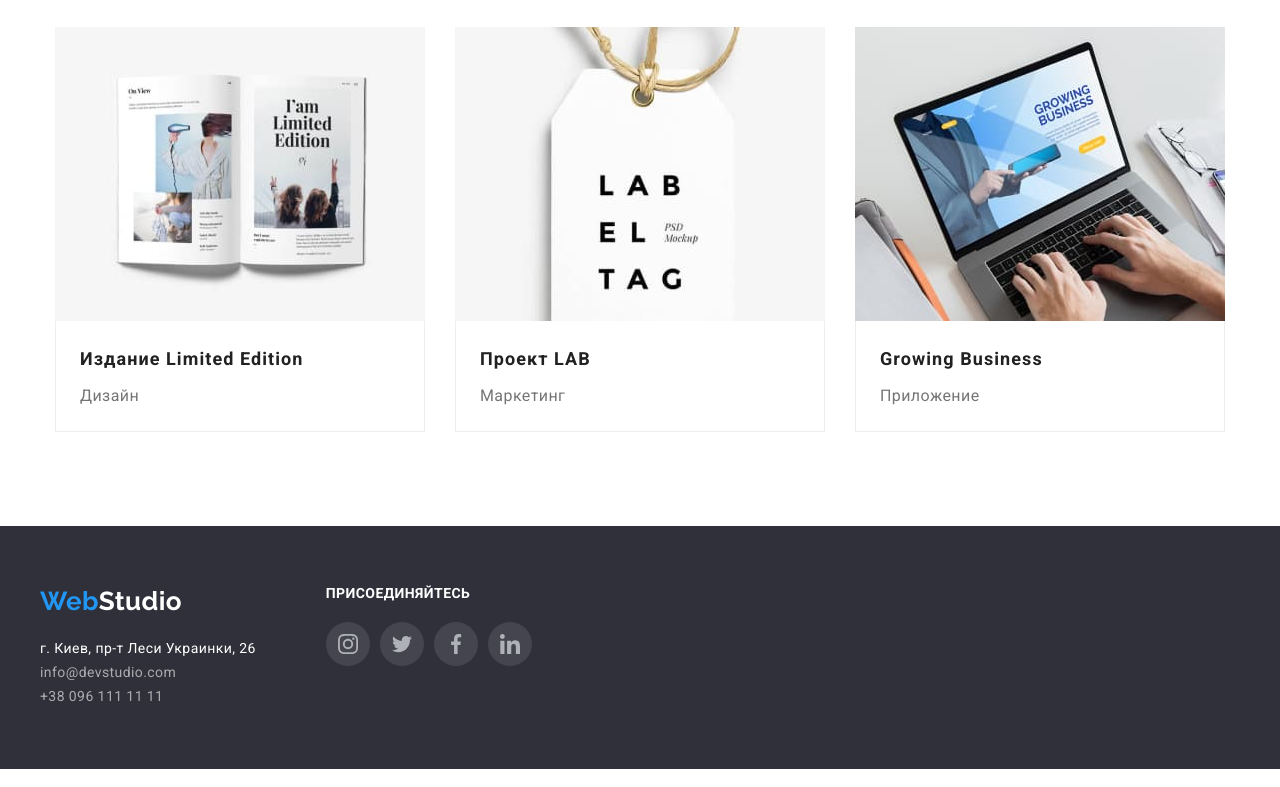
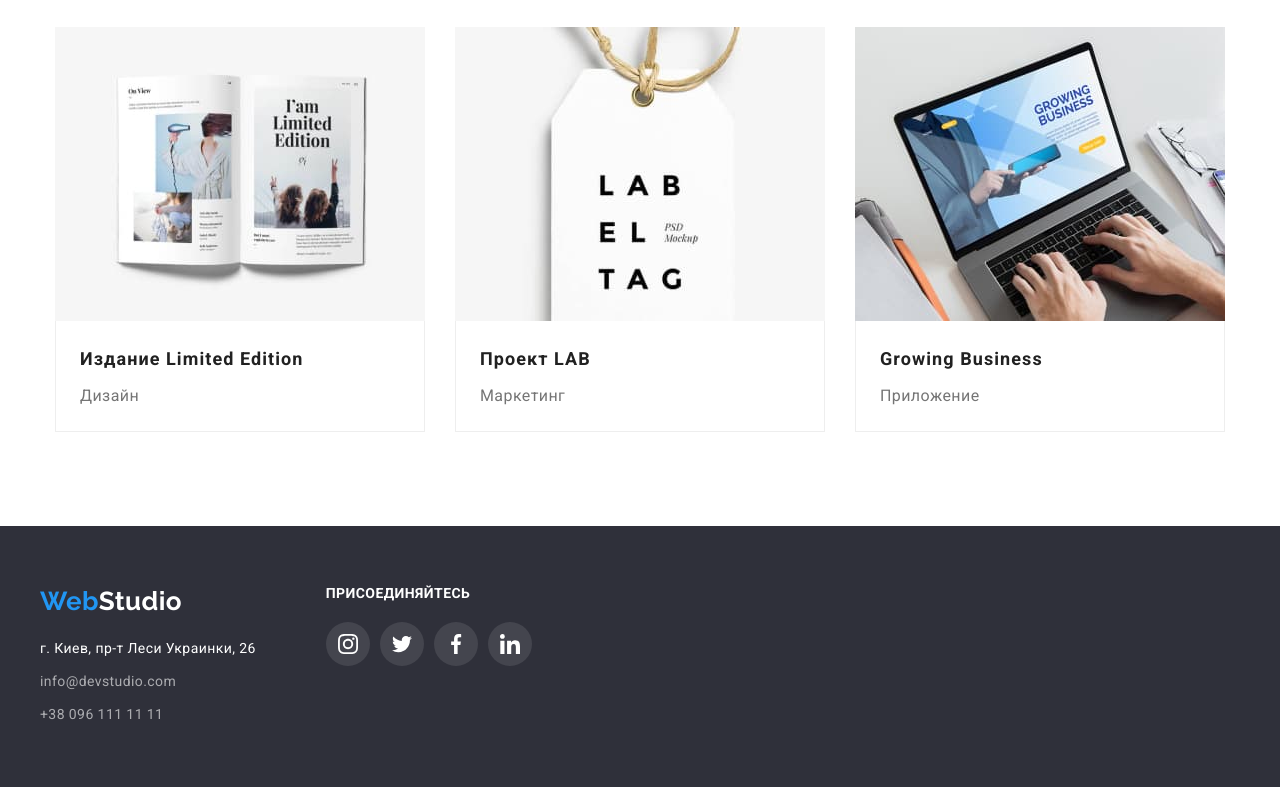
Before and after one commit to LidiyaYem/goit-markup-hw-05, a plain HTML site: page portfolio.html in a window 1280 px wide. Shown: the part 1112-1899 px from the top of the page. Drawn offline with nearby package versions, Linux system fonts and the light colour scheme.

Commit message:
previuos-transition-last

```diff
--- a/css/styles.css
+++ b/css/styles.css
@@ -77,6 +77,9 @@ ul {
 .header-nav {
     display: flex;
     align-items: center;
+}
+
+.header.border {
     border-bottom: 1px solid #ECECEC;
 }
 
@@ -107,6 +110,8 @@ ul {
     font-size: 14px;
     line-height: 1.14;
     text-decoration: none;
+
+    transition: color 250ms cubic-bezier(0.4, 0, 0.2, 1);
 }
 
 .site-nav .link{
@@ -120,6 +125,8 @@ ul {
     font-size: 14px;
     line-height: 1.14;
     text-decoration: none;
+
+    transition: color 250ms cubic-bezier(0.4, 0, 0.2, 1);
 }
 
 .site-nav .link-current:hover,
@@ -155,6 +162,8 @@ ul {
     line-height: 1.14;
     letter-spacing: 0.02em;
     color: #757575;
+
+    transition: color 250ms cubic-bezier(0.4, 0, 0.2, 1), fill 250ms cubic-bezier(0.4, 0, 0.2, 1);
 }
 
 .site-auth .link-contact:hover,
@@ -169,6 +178,8 @@ ul {
     text-decoration: none;
     line-height: 1.14;
     fill: #757575;
+
+    transition: fill 250ms cubic-bezier(0.4, 0, 0.2, 1);
 }
 
 .site-auth .icon {
@@ -263,6 +274,8 @@ ul {
     background-color: var(--accent-color);
     font-family: inherit;
     text-align: center;
+
+    transition: box-shadow 250ms cubic-bezier(0.4, 0, 0.2, 1);
 }
 
 .hero .button {
@@ -286,6 +299,8 @@ ul {
     line-height: 1.63;
     letter-spacing: 0.03em;
     cursor: pointer;
+
+    transition: box-shadow 250ms cubic-bezier(0.4, 0, 0.2, 1);
 }
 
 .button-secondary {
@@ -302,6 +317,8 @@ ul {
     line-height: 1.63;
     letter-spacing: 0.03em;
     cursor: pointer;
+
+    transition: box-shadow 250ms cubic-bezier(0.4, 0, 0.2, 1), color 250ms cubic-bezier(0.4, 0, 0.2, 1), background-color 250ms cubic-bezier(0.4, 0, 0.2, 1);
 }
 
 .button:hover,
@@ -431,10 +448,6 @@ ul {
     margin-right: 30px;
 }
 
-.team-list .item {
-    padding-bottom: 30px;
-}
-
 .position {
     margin-bottom: 16px;
 }
@@ -460,11 +473,15 @@ ul {
     height: 44px;
     border: none;
     border-radius: 50%;
+
+    transition: fill 250ms cubic-bezier(0.4, 0, 0.2, 1), background-color 250ms cubic-bezier(0.4, 0, 0.2, 1);
 }
 
 .social-links .social-contact {
     text-decoration: none;
     fill: #AFB1B8;
+
+    transition: fill 250ms cubic-bezier(0.4, 0, 0.2, 1), background-color 250ms cubic-bezier(0.4, 0, 0.2, 1);
 }
 
 .social-links .social-contact:hover,
@@ -513,11 +530,15 @@ ul {
     background-repeat: no-repeat;
     border-radius: 4px;
     border: 1px solid #AFB1B8;
+
+    transition: border 250ms cubic-bezier(0.4, 0, 0.2, 1);
 }
 
 .client-info .client {
     text-decoration: none;
     fill: #AFB1B8;
+
+    transition: fill 250ms cubic-bezier(0.4, 0, 0.2, 1);
 }
 
 .client-info:hover .client,
@@ -575,6 +596,8 @@ ul {
 .work-lists .item {
     margin-bottom: 30px;
     width: calc((100% - 60px) / 3);
+
+    transition: box-shadow 250ms cubic-bezier(0.4, 0, 0.2, 1);
 }
 
 .work-lists .item:hover,
@@ -607,15 +630,24 @@ ul {
 }
 
 .address .link-contact {
-    margin-top: 9px;
     text-decoration: none;
     color: rgba(255, 255, 255, 0.6);
     font-style: normal;
+
+    transition: color 250ms cubic-bezier(0.4, 0, 0.2, 1);
 }
 
 .address .link-contact:hover,
 .address .link-contact:focus {
     color: var(--accent-color);
+}
+
+.address-auth {
+    padding: 0;
+}
+
+.address-auth .item:not(:last-child) {
+    padding-bottom: 9px;
 }
 
 .section.footer .logo {
@@ -637,7 +669,7 @@ ul {
 .join .title {
     margin-bottom: 20px;
 
-    color: #FFFFFF;
+    color: var(--hero-text-color);
     font-weight: 700;
     font-size: 14px;
     line-height: 1.14;
@@ -645,5 +677,6 @@ ul {
 }
 
 .social-contact.footer {
+    fill: var(--hero-text-color);
     background-color: rgba(255, 255, 255, 0.1);
 }
--- a/portfolio.html
+++ b/portfolio.html
@@ -13,6 +13,7 @@
 </head>
 <body>
     <header>
+        <div class="header border">
         <div class="container header-nav">
         <!-- Навігація на інші сторінки -->
     <nav class="main-nav">
@@ -41,6 +42,7 @@
             +380961111111</a></li>
     </ul>
         </div>
+    </div>
 
   </header>
 
@@ -175,10 +177,18 @@
             <a href="./index.html" class="logo"><span class="web">Web</span><span class="studio">Studio</span></a>
 
             <address class="address">
-                  <p class="street">г. Киев, пр-т Леси Украинки, 26</p>
-                  <a href="mailto:info@devstudio.com" class="link-contact">info@devstudio.com</a><br/>
-                  <a href="tel:+380961111111" class="link-contact">+38 096 111 11 11</a><br/>
-            </address>
+                <ul class="address-auth">
+                    <li class="item">
+                        <p class="street">г. Киев, пр-т Леси Украинки, 26</p>
+                    </li>
+                    <li class="item">
+                        <a href="mailto:info@devstudio.com" class="link-contact">info@devstudio.com</a>
+                    </li>
+                    <li class="item">
+                        <a href="tel:+380961111111" class="link-contact">+38 096 111 11 11</a><br/>
+                    </li>
+                </ul>
+                </address>
             </div>
             <div class="join">
                 <h3 class="title">Присоединяйтесь</h3>
```
Also changed, not shown: index.html (+11 -1 lines).
